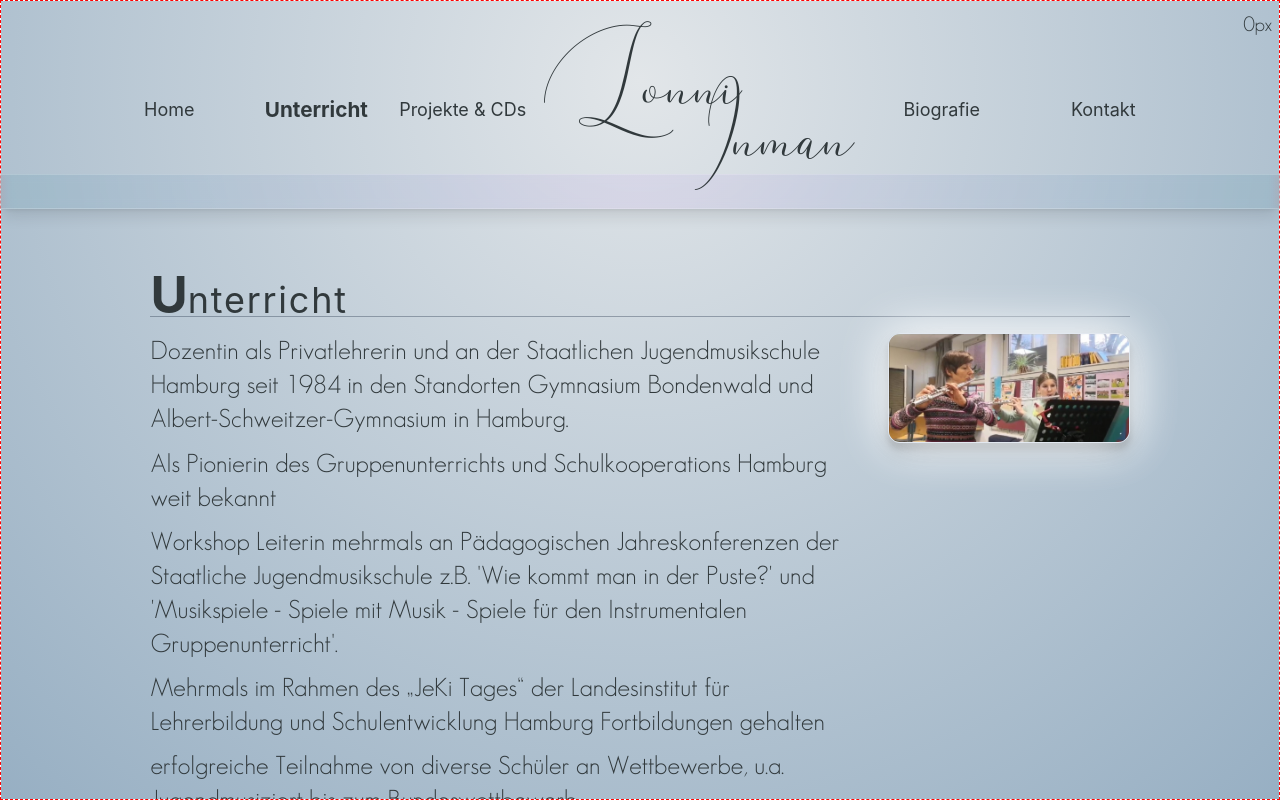
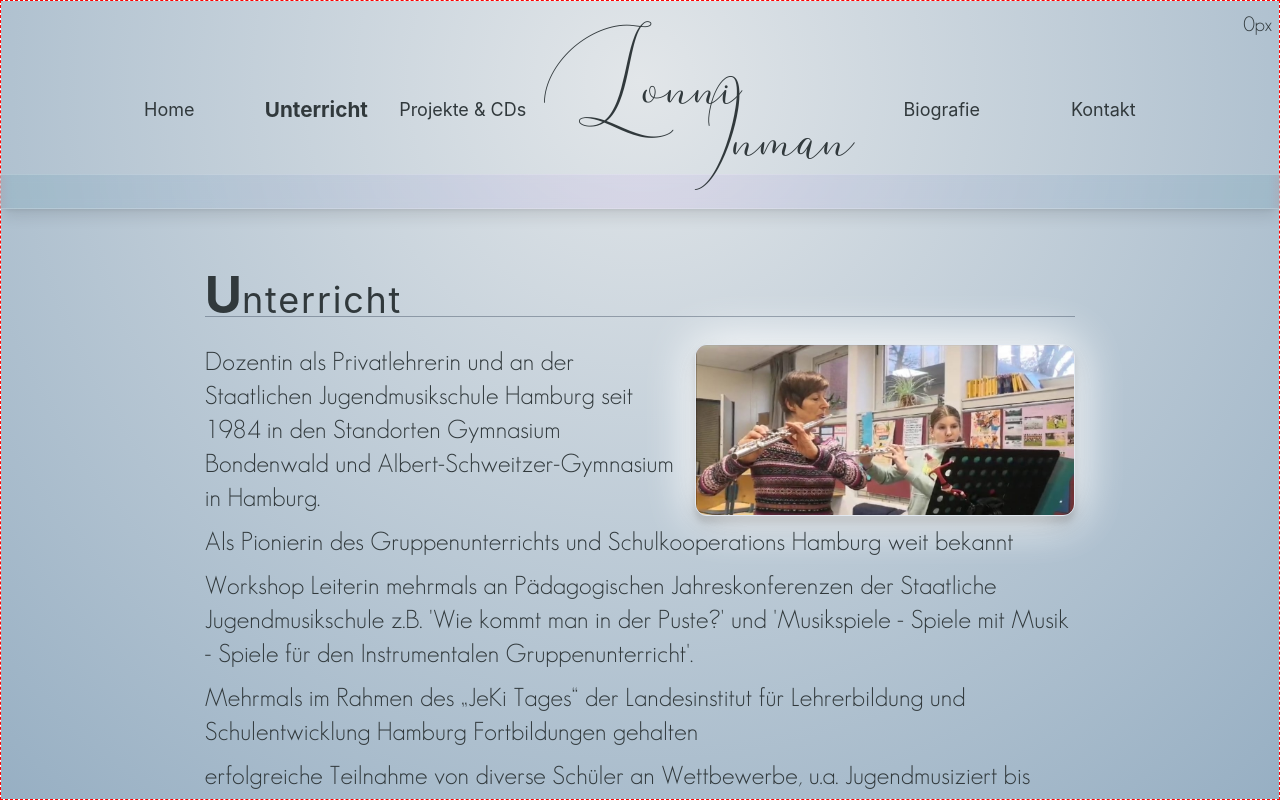
Before and after one commit to j-eick/lonni-homepage, a Next.js app: page /home/unterricht in a window 1280 px wide. Built offline with nearby package versions, Linux system fonts and the light colour scheme; a web font is replaced by a local one.

Commit message:
adjustments

```diff
--- a/app/home/unterricht/page.tsx
+++ b/app/home/unterricht/page.tsx
@@ -12,29 +12,42 @@ import unterrichtImage from "../../../public/unterricht.jpeg";
 export default function Home() {
     return (
         <MainLayout>
-            {/* vvv---vvv PER PAGE CONTENT GOES HERE vvv---vvv */}
             <section
                 className={`grow
-                            w-9/10 mx-auto my-0 flex flex-col`}
+                            w-8/10 mx-auto my-0 flex flex-col`}
             >
                 <PageTitle
                     firstLetter="U"
                     rest="nterricht"
                 />
-                <div className="h-full flex relative">
+
                 <main className={`w-full`}>
                     <article
                         className={`flowText
-                                        lang
+                                        mx-auto
                                         xss-320:text-size-mobile-2xs xss-320:leading-7
                                         xs-375:text-size-mobile-xs
                                         sm-620:leading-regularText
-                                        md-768:text-size-desktop-md md-768:pr-10
+                                        md-768:text-size-desktop-md
                                         `}
                     >
+                        <div
+                            className={`w-unterrichtImage-responsive h-max float-right ml-3
+                                            rounded-xl overflow-hidden
+                                            shadow-softWhite border-1.5 border-slate-200
+                                            2xs:hidden
+                                            md-768:block lg-1024:w-unterrichtImage-big
+                                            `}
+                        >
+                            <Image
+                                src={unterrichtImage}
+                                alt={""}
+                                className={`w-auto h-auto object-contain block`}
+                            />
+                        </div>
                         <Bulletpoint>
-                                Dozentin als Privatlehrerin und an der Staatlichen Jugendmusikschule Hamburg seit 1984
-                                in den Standorten Gymnasium Bondenwald und Albert-Schweitzer-Gymnasium in Hamburg.
+                            Dozentin als Privatlehrerin und an der Staatlichen Jugendmusikschule Hamburg seit 1984 in
+                            den Standorten Gymnasium Bondenwald und Albert-Schweitzer-Gymnasium in Hamburg.
                         </Bulletpoint>
                         <Bulletpoint>
                             Als Pionierin des Gruppenunterrichts und Schulkooperations Hamburg weit bekannt
@@ -55,21 +68,7 @@ export default function Home() {
                         </Bulletpoint>
                     </article>
                 </main>
-                    <div
-                        className={`w-unterrichtImage h-max rounded-xl overflow-hidden
-                                    shadow-softWhite border-1.5 border-slate-200
-                                    2xs:hidden
-                                    md-768:block
-                                    `}
-                    >
-                        <Image
-                            src={unterrichtImage}
-                            alt={""}
-                            className={`w-auto h-auto object-contain block`}
-                        />
-                    </div>
                 {/* <SideVideos /> */}
-                </div>
             </section>
         </MainLayout>
     );
--- a/components/ui/mainLayout/MainLayout.tsx
+++ b/components/ui/mainLayout/MainLayout.tsx
@@ -108,6 +108,7 @@ export default function MainLayout({ children }: { children: ReactNode }) {
                     {/* <div className="w-2/12 text-size-default font-semibold text-white drop-shadow-md">[Playing Track]</div> */}
                 </div>
             </div>
+            {/* --- CONTENT --- */}
             <Canvas
                 className={`max-w-canvas--1270px overflow-hidden
                             mx-auto my-0 flex flex-col
--- a/tailwind.config.js
+++ b/tailwind.config.js
@@ -291,7 +291,8 @@ module.exports = {
                 //--- PROFILE-IMAGE
                 profileImage: "clamp(5rem, 25vw, 9rem)",
                 //--- UNTERRICHT-IMAGE
-                unterrichtImage: "clamp(5rem, 25vw, 500px)",
+                "unterrichtImage-responsive": "clamp(5rem, 30vw, 500px)",
+                "unterrichtImage-big": "380px",
             },
             padding: {
                 1.5: "6px",
```
Lines whose indentation alone changed are shown as unchanged.
